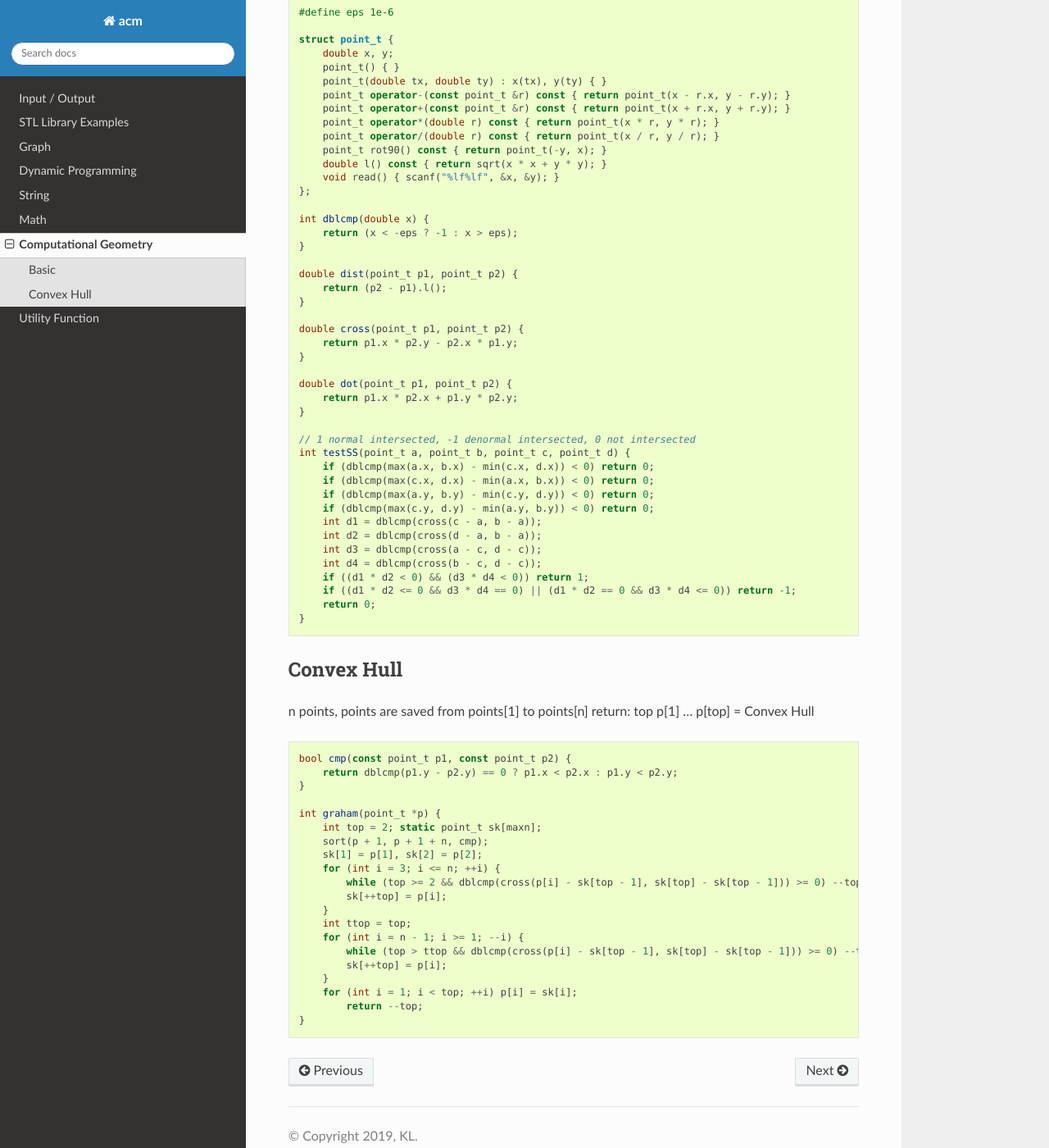
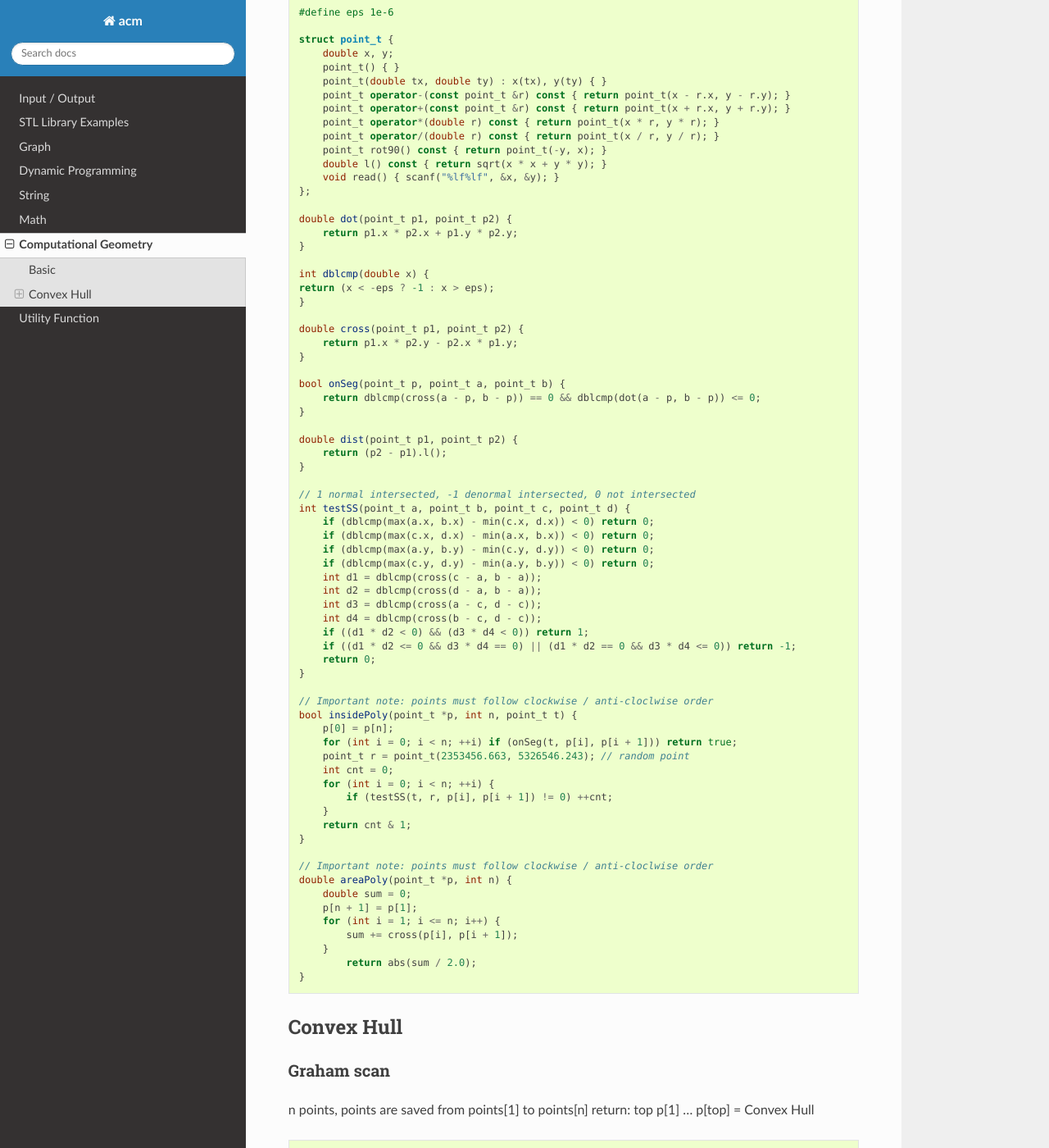
Before and after one commit to klhui97/ACM, a Sphinx documentation site: the page built from docs/source/topics/geog.rst, in a window 1280 px wide and 1400 px high, scrolled down 222 px. Shown: the whole window at 82% size. Built offline with Sphinx 7.4.7 and the Read the Docs theme 2.0.0, drawn with Linux system fonts in a browser that asks for light colours.

Commit message:
update geog

```diff
--- a/docs/source/topics/geog.rst
+++ b/docs/source/topics/geog.rst
@@ -21,20 +21,24 @@ Basic
         void read() { scanf("%lf%lf", &x, &y); }
     };
 
-    int dblcmp(double x) {
-        return (x < -eps ? -1 : x > eps);
+    double dot(point_t p1, point_t p2) {
+        return p1.x * p2.x + p1.y * p2.y;
     }
 
-    double dist(point_t p1, point_t p2) {
-        return (p2 - p1).l();
+    int dblcmp(double x) {
+    return (x < -eps ? -1 : x > eps);
     }
 
     double cross(point_t p1, point_t p2) {
         return p1.x * p2.y - p2.x * p1.y;
     }
 
-    double dot(point_t p1, point_t p2) {
-        return p1.x * p2.x + p1.y * p2.y;
+    bool onSeg(point_t p, point_t a, point_t b) {
+        return dblcmp(cross(a - p, b - p)) == 0 && dblcmp(dot(a - p, b - p)) <= 0;
+    }
+
+    double dist(point_t p1, point_t p2) {
+        return (p2 - p1).l();
     }
 
     // 1 normal intersected, -1 denormal intersected, 0 not intersected
@@ -52,8 +56,33 @@ Basic
         return 0;
     }
 
+    // Important note: points must follow clockwise / anti-cloclwise order
+    bool insidePoly(point_t *p, int n, point_t t) {
+        p[0] = p[n];
+        for (int i = 0; i < n; ++i) if (onSeg(t, p[i], p[i + 1])) return true;
+        point_t r = point_t(2353456.663, 5326546.243); // random point
+        int cnt = 0;
+        for (int i = 0; i < n; ++i) {
+            if (testSS(t, r, p[i], p[i + 1]) != 0) ++cnt;
+        }
+        return cnt & 1;
+    }
+
+    // Important note: points must follow clockwise / anti-cloclwise order
+    double areaPoly(point_t *p, int n) {
+        double sum = 0;
+        p[n + 1] = p[1];
+        for (int i = 1; i <= n; i++) {
+            sum += cross(p[i], p[i + 1]);
+        }
+            return abs(sum / 2.0);
+    }
+
 Convex Hull
 -----------
+
+Graham scan
++++++++++++
 
 n points, points are saved from points[1] to points[n]
 return: top
```
